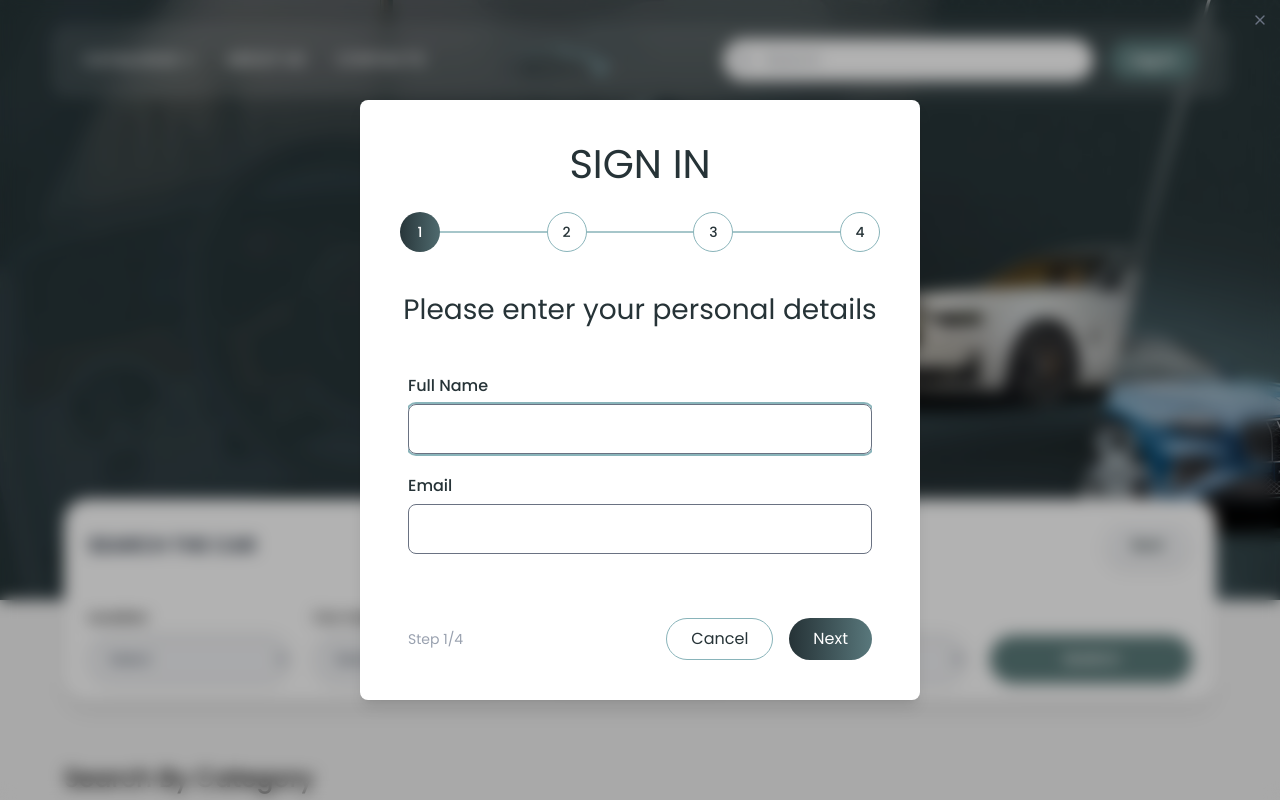
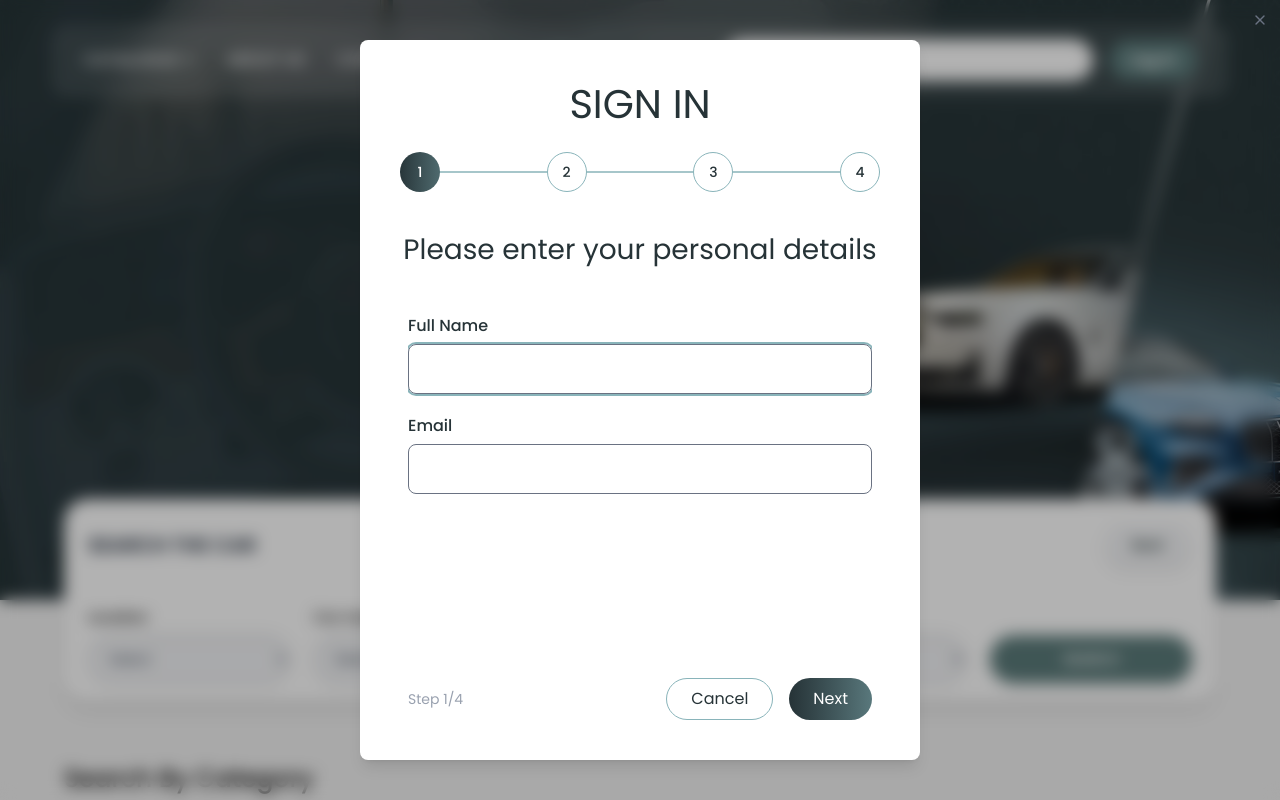
Before and after one commit to shekharcodx/tdhv2-site2, a Next.js app: page / in a window 1280 px wide. Both pictures are taken after a click on the button "Log In". Shown: the top 800 px of the page. Built offline with nearby package versions, Linux system fonts and the light colour scheme.

Commit message:
height fix

```diff
--- a/src/app/components/MultiStepForm.tsx
+++ b/src/app/components/MultiStepForm.tsx
@@ -86,11 +86,12 @@ export default function MultiStepForm({
       className="mx-auto rounded-lg shadow-lg flex flex-col items-center"
       style={{
         width: "560px",
-        height: "600px",
+        height: "90vh",
         padding: "40px",
         background: "white",
         borderRadius: "8px",
-      }}
+        overflow:"auto",
+        }}
     >
       <h2 className="font-poppins text-[#263337] mb-6 font-normal text-[40px] leading-[120%] text-center uppercase">
         {title}
```
